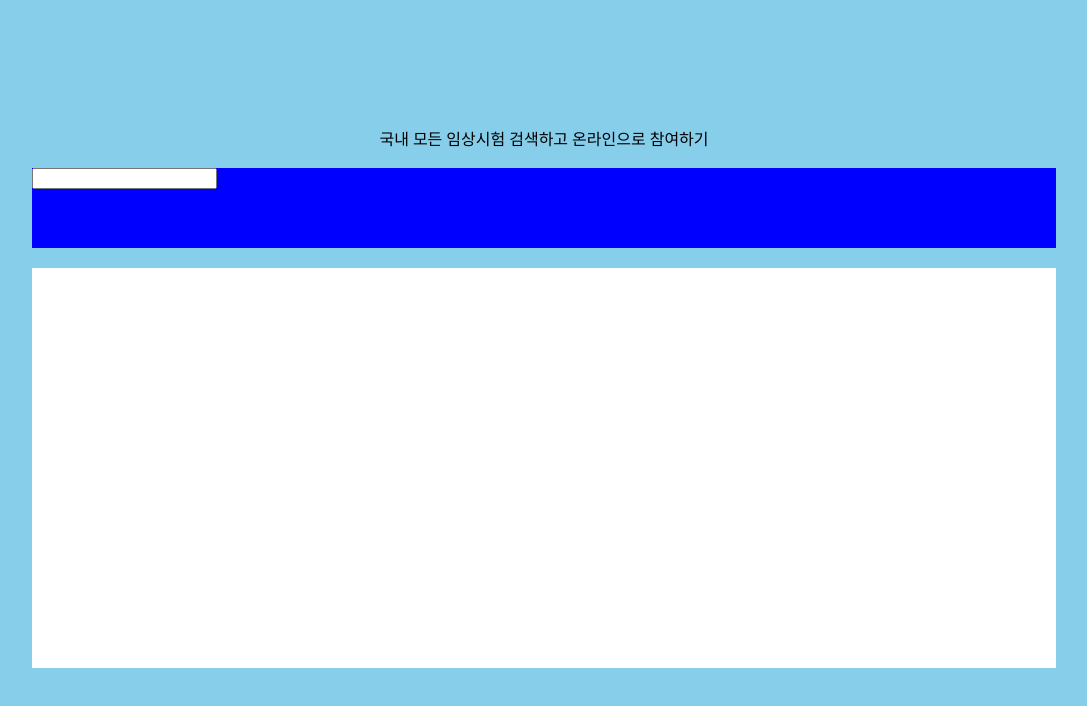
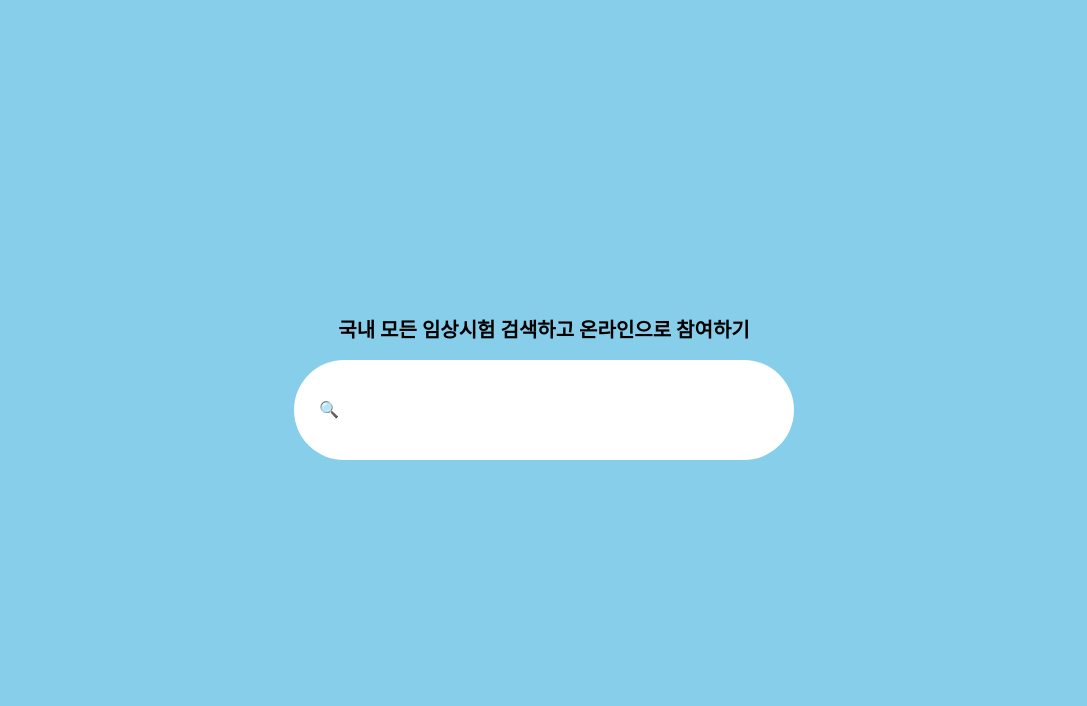
Before and after one commit to wanted-pre-onboarding-team-7/pre-onboarding-8th-3-7, a React (Create React App) app: page / in a window 1280 px wide. Shown: the top 706 px of the page, without its empty margins (96-1183 px from the left). Built offline with nearby package versions, Linux system fonts and the light colour scheme.

Commit message:
styles : 레이아웃 CSS 처리

```diff
--- a/src/components/searchBar/SearchBar.module.css
+++ b/src/components/searchBar/SearchBar.module.css
@@ -1,5 +1,28 @@
 .container {
-  background: blue;
-  width: 80%;
-  height: 80px;
+  background: white;
+  width: 500px;
+  height: 100px;
+  border-radius: 50px;
+  position: relative;
 }
+
+.container input {
+  width: 380px;
+  height: 50px;
+  position: absolute;
+  top: 50%;
+  left: 50%;
+  transform: translate(-50%, -50%);
+  border: 0px;
+}
+
+.container input:focus {
+  outline: none;
+}
+
+.container div {
+  position: absolute;
+  top: 50%;
+  left: 5%;
+  transform: translate(0%, -50%);
+}
--- a/src/components/searchBar/SearchBar.tsx
+++ b/src/components/searchBar/SearchBar.tsx
@@ -65,6 +65,7 @@ function SearchBar({
 
   return (
     <div className={styles.container}>
+      <div>🔍</div>
       <input
         type="text"
         onChange={debounce}
--- a/src/components/searchResult/SearchResult.module.css
+++ b/src/components/searchResult/SearchResult.module.css
@@ -1,8 +1,17 @@
 .container {
   background: white;
-  width: 80%;
-  height: 400px;
+  width: 500px;
+  border-radius: 30px;
 }
+
 [data-focus='true'] {
   background-color: #cecece;
 }
+
+.container div {
+  padding: 20px 30px;
+}
+
+.container #recommand {
+  font-size: 0.5em;
+}
--- a/src/components/searchResult/SearchResult.tsx
+++ b/src/components/searchResult/SearchResult.tsx
@@ -15,15 +15,19 @@ function SearchResult({
 }: TsearchResult) {
   return (
     <div className={styles.container}>
+      {isSearching && <div id={'recommand'}>추천 검색어</div>}
       {isSearching && sickSearchs.length === 0 && (
         <>
-          <span>추천 검색어</span>
           <div>검색어 없음</div>
         </>
       )}
       {isSearching &&
         sickSearchs.map(({ sickCd, sickNm }, idx) => (
-          <div key={sickCd} data-focus={searchFocusIdx === idx}>
+          <div
+            key={sickCd}
+            data-focus={searchFocusIdx === idx}
+            id={'searchItem'}
+          >
             {sickNm}
           </div>
         ))}
--- a/src/pages/Home.module.css
+++ b/src/pages/Home.module.css
@@ -8,3 +8,8 @@
   align-items: center;
   gap: 20px;
 }
+
+.homeTitle {
+  font-size: 20px;
+  font-weight: bold;
+}
--- a/src/pages/Home.tsx
+++ b/src/pages/Home.tsx
@@ -13,7 +13,9 @@ function Home() {
 
   return (
     <div className={styles.container}>
-      <span>국내 모든 임상시험 검색하고 온라인으로 참여하기</span>
+      <div className={styles.homeTitle}>
+        국내 모든 임상시험 검색하고 온라인으로 참여하기
+      </div>
       <SearchBar
         setSickSearchs={setSickSearchs}
         setSearchFocusIdx={setSearchFocusIdx}
```
